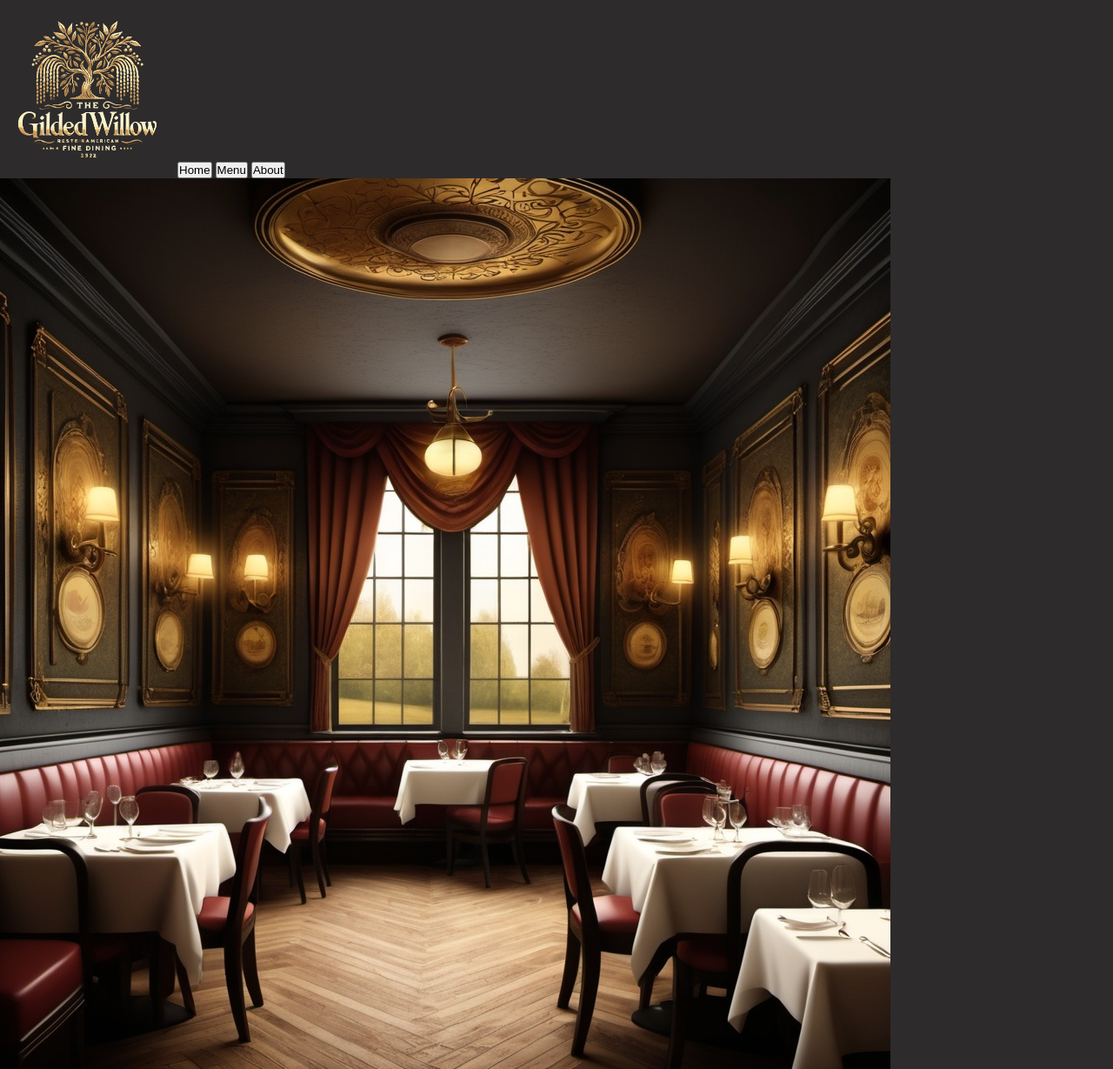
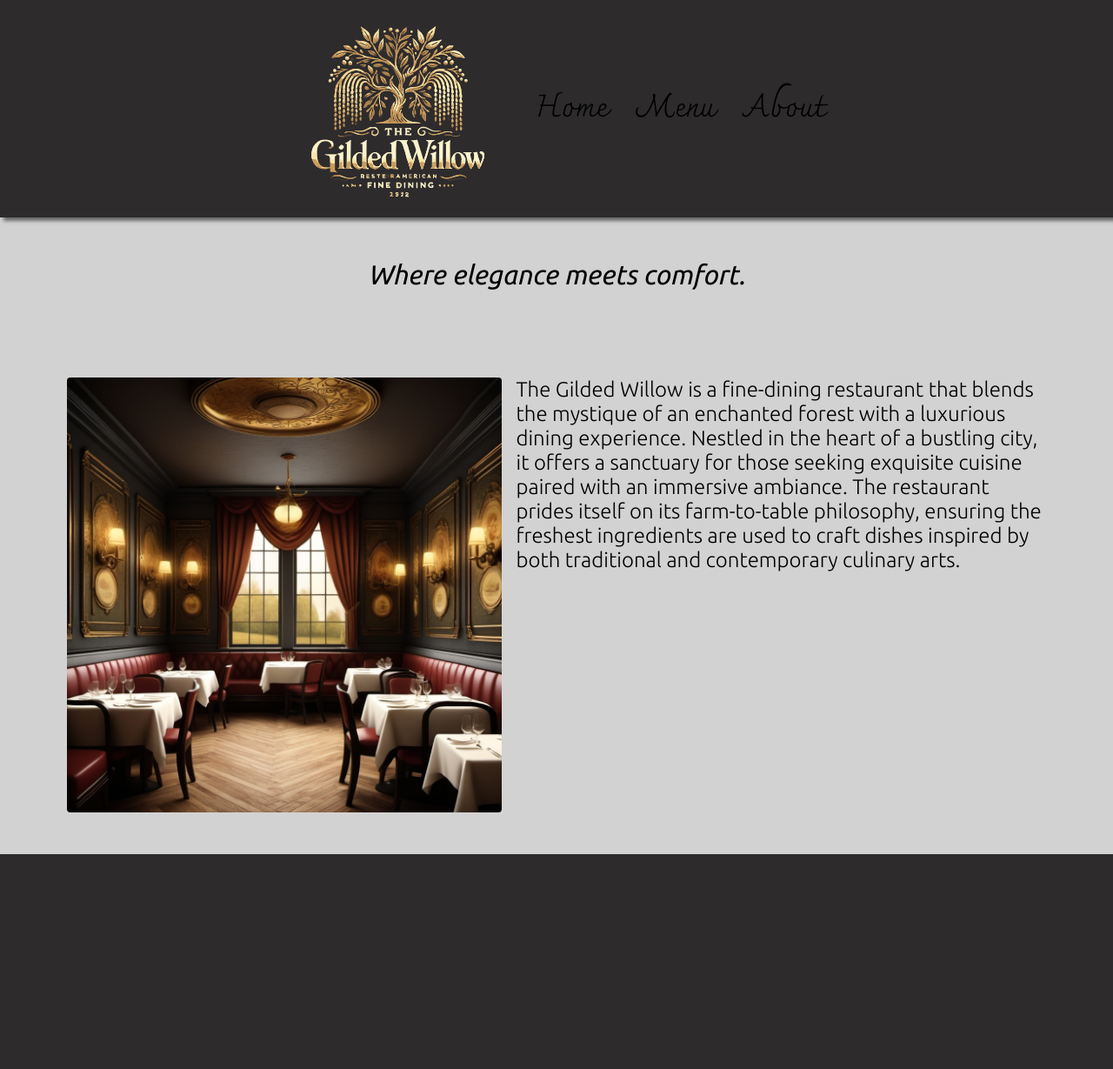
Before and after one commit to ebrahiemfrancis741/restaurant-page, a website built with webpack: page src/template.html in a window 1280 px wide. Shown: the whole page at 87% size. After the commit the page ends 1030 px from the top, so only its background shows below. Built offline with nearby package versions, Linux system fonts and the light colour scheme.

Commit message:
Add styles for home

```diff
--- a/src/styles.css
+++ b/src/styles.css
@@ -1,8 +1,25 @@
+
+@font-face {
+  font-family: "ubuntu-light";
+  src: url("fonts/Ubuntu-Light.ttf");
+}
+
+@font-face {
+  font-family: "charmonman-regular";
+  src: url("fonts/Charmonman-Regular.ttf");
+}
+
+@font-face {
+  font-family: "ubuntu-italic";
+  src: url("fonts/Ubuntu-Italic.ttf");
+}
 
 *{
   margin: 0;
   padding: 0;
   box-sizing: border-box;
+  font-size: 24px;
+  font-family: "ubuntu-light";
 }
 
 :root{
@@ -10,14 +27,54 @@
 }
 
 header {
+  /* margin-bottom: 48px; */
+  box-shadow: 4px 4px 4px rgba(0, 0, 0, 0.5);
+  position: relative;
+  >nav{
+    display: flex;
+    justify-content: center;
+    align-items: center;
+    gap: 34px;
 
-  >nav{
-
+    >button{
+      background-color: #2d2b2c;
+      border: 0;
+      font-family: "charmonman-regular";
+      font-size: 1.5rem;
+    }
     >img{
 
       &.logo{
-        width: 200px;
+        width: 250px;
       }
     }
   }
 }
+
+div#content{
+  display: flex;
+  flex-direction: column;
+  align-items: center;
+  background-color: rgb(211, 210, 210);
+  padding: 48px 0px 48px 0px;
+  gap: 100px;
+  margin-bottom: 48px;
+
+  >p{
+    font-family: "ubuntu-italic";
+    font-size: 1.3rem;
+  }
+
+  >div{
+    display: flex;
+    gap: 16px;
+    >p{
+      width: 45ch;
+    }
+
+    >img{
+      width: 500px;
+      border-radius: 4px;
+    }
+  }
+}
--- a/src/template.html
+++ b/src/template.html
@@ -15,7 +15,20 @@
     </nav>
   </header>
   <div id="content">
-    <img src="img/home1.jpg">
+    <p>Where elegance meets comfort.</p>
+    <div>
+      <img src="img/home1.jpg">
+      <p>
+        The Gilded Willow is a fine-dining restaurant that blends
+        the mystique of an enchanted forest with a luxurious dining
+        experience. Nestled in the heart of a bustling city,
+        it offers a sanctuary for those seeking exquisite cuisine
+        paired with an immersive ambiance. The restaurant prides itself
+        on its farm-to-table philosophy, ensuring the freshest ingredients
+        are used to craft dishes inspired by both traditional and contemporary
+        culinary arts.
+      </p>
+    </div>
   </div>
 </body>
 </html>
```
Also changed, not shown: src/fonts/Charmonman-Regular.ttf (added), src/fonts/Ubuntu-Italic.ttf (added), src/fonts/Ubuntu-Light.ttf (added).
